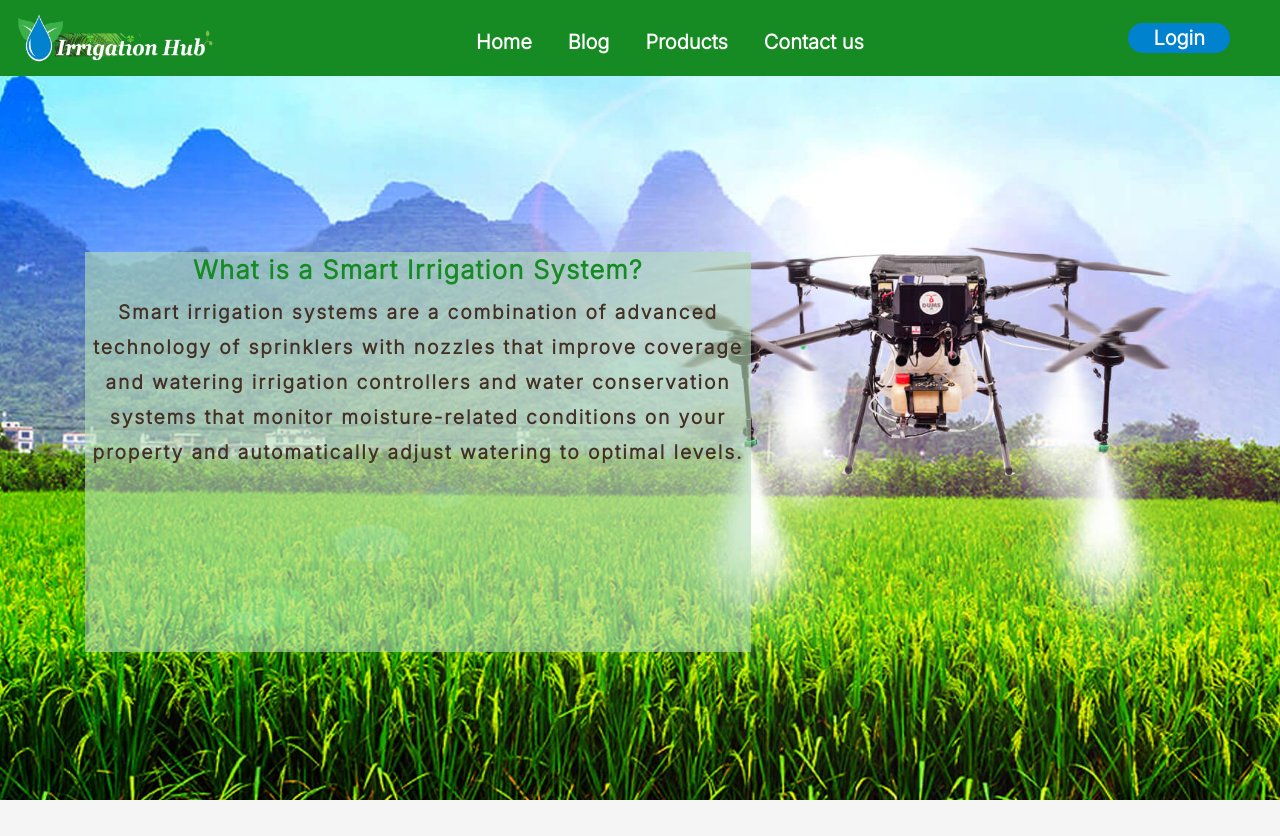
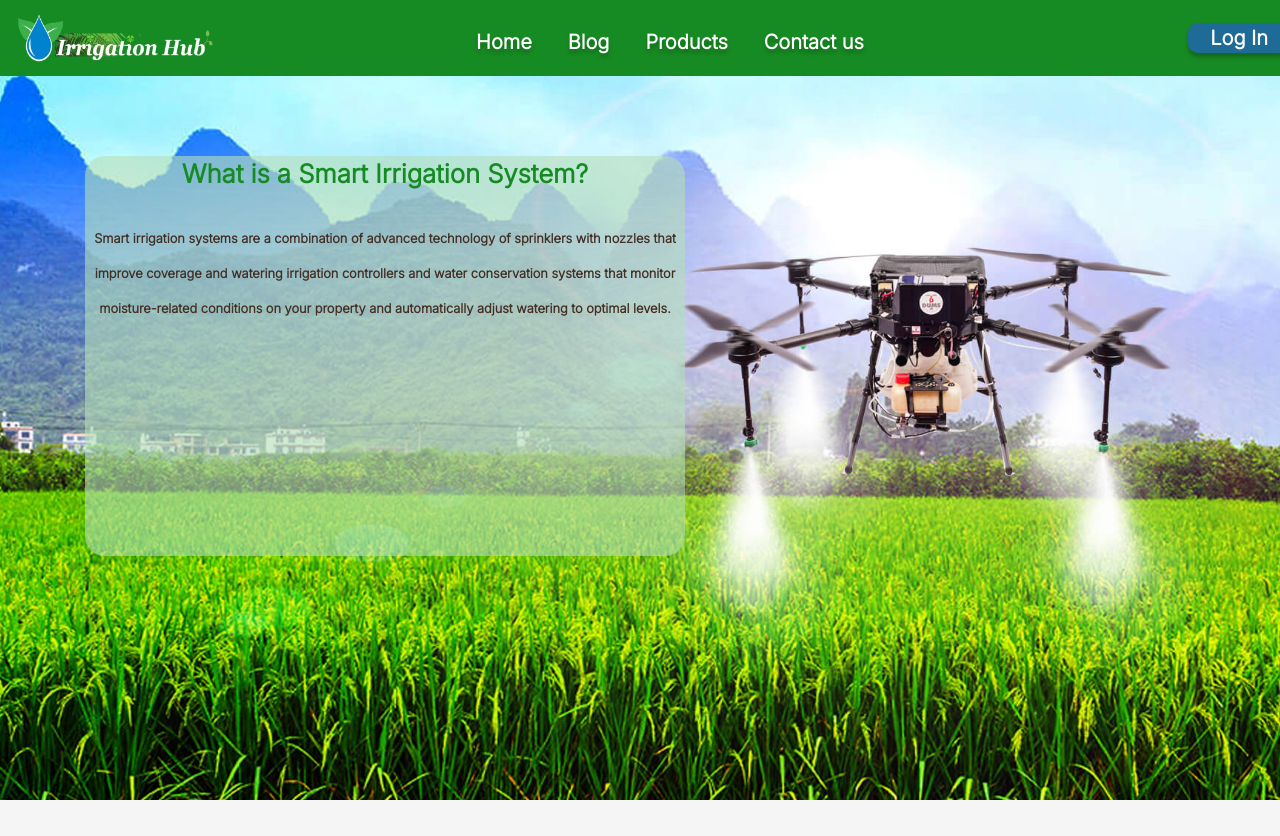
Before and after one commit to Arbin3468/Software-Engineering, a PHP site: page /blog.html in a window 1280 px wide. Shown: the top 836 px of the page. Run offline with PHP 8.4, Linux system fonts and the light colour scheme; some web fonts are replaced.

Commit message:
initialcommit

```diff
--- a/blog.html
+++ b/blog.html
@@ -36,11 +36,14 @@
 
         .login-btn a {
             text-decoration: none;
-            width: 8vw;
+            width:8vw;
             font-size: 20px;
             font-weight: bold;
-            border-radius: 15px;
-            background-color: #0082ce;
+            border-radius: 10px;
+            background-color:#1f6b97;
+            margin-left: 60px;
+            position: absolute;
+            box-shadow: 0px 4px 4px rgba(0, 0, 0, 0.25);
         }
         .clr{
             background-color:#0082CE;
@@ -63,11 +66,13 @@
 }
 .welcome{
     letter-spacing: 7%;
-    margin-top: 22vh;
-    width: 60%;
-    min-height: 50vh;
-    height: 45vh;
+    font-size: 15%;
+    margin-top: 10vh;
+    width: 600px;
+    min-height: 40vh;
+    height: 50vh;
     background-color:rgba(182, 223, 186,.60);
+    border-radius: 20px;
 }
 .welcome h3 {
             font-style: normal;
@@ -76,16 +81,19 @@
             line-height: 35px;
             align-items: center;
             text-align: center;
-            letter-spacing: 0.05em;
+            letter-spacing: 5%;
             color: #178B23;
+
         }
 .welcome p {
             font-style: normal;
             font-weight: 500;
-            font-size: 1.5vw;
+            font-size: 1vw;
             line-height: 35px;
-            letter-spacing: 0.1em;
+            letter-spacing: 5%;
             color: #432F24;
+            margin-top: 5%;
+            text-align: center;
         }
         .showcase {
             margin: auto;
@@ -225,22 +233,22 @@ color: #432F24;
                     <div>
                         <ul class="navbar-nav mr-auto mt-2">
                             <li class="nav-item active">
-                                <a class="nav-link" href="index.html" style="color: #FFFFFF;">Home </a>
+                                <a class="nav-link" href="index.html" style="color: #FFFFFF; text-shadow: 0px 4px 4px rgba(0.4, 0.3, 0.5, 0.25);"">Home </a>
                             </li>
                             <li class="nav-item">
-                                <a class="nav-link" href="blog.html" style="color: #FFFFFF;">Blog</a>
+                                <a class="nav-link" href="blog.html" style="color: #FFFFFF; text-shadow: 0px 4px 4px rgba(0.4, 0.3, 0.5, 0.25);"">Blog</a>
                             </li>
                             <li class="nav-item">
-                                <a class="nav-link" href="Product.html" style="color: #FFFFFF;">Products</a>
+                                <a class="nav-link" href="Product.html" style="color: #FFFFFF; text-shadow: 0px 4px 4px rgba(0.4, 0.3, 0.5, 0.25);"">Products</a>
                             </li>
                             <li class="nav-item">
-                                <a class="nav-link" href="#contact" style="color: #FFFFFF;">Contact us</a>
+                                <a class="nav-link" href="#contact" style="color: #FFFFFF; text-shadow: 0px 4px 4px rgba(0.4, 0.3, 0.5, 0.25);"">Contact us</a>
                             </li>
                         </ul>
                     </div>
                 </div>
             <div class="form-inline login-btn">
-                <a class="nav-item text-center" href="login.html" style="color: #FFFFFF;">Login</a>
+                <a class="nav-item text-center" href="login.html" style="color: #FFFFFF;">Log In</a>
             </div>
         </div>
     </nav>
--- a/login.html
+++ b/login.html
@@ -16,6 +16,7 @@
     <title>Irrigation Hub</title>
 </head>
 <body>
+
     <div class="parent">
         <div class="child">
             <div class="row r-margin" style="row-gap: 10px;">
@@ -33,8 +34,9 @@
                             <input type="password" placeholder="password" class="lofo" required>
                             <button class="button">Log In</button>
                         </form>
-                    </div>
-                </div>
+                        <div class="form-inline login-btn " >
+                            <a class="nav-item  text-center " href="index.html" style="color: #0a0909;">Back</a>
+                        </div>
             </div>
         </div>
     </div>
```
Also changed, not shown: Product.css (+5 -3 lines), Product.html (+5 -5 lines), index.css (+24 -7 lines), index.html (+5 -5 lines), order.html (+5 -5 lines), product0.css (+5 -5 lines). Lines whose indentation alone changed are shown as unchanged.
